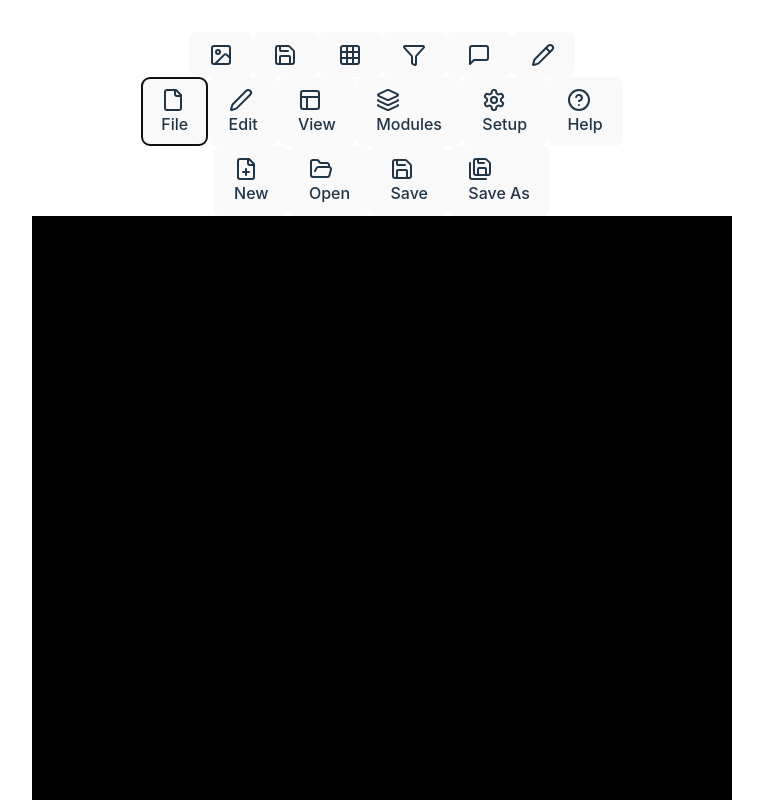
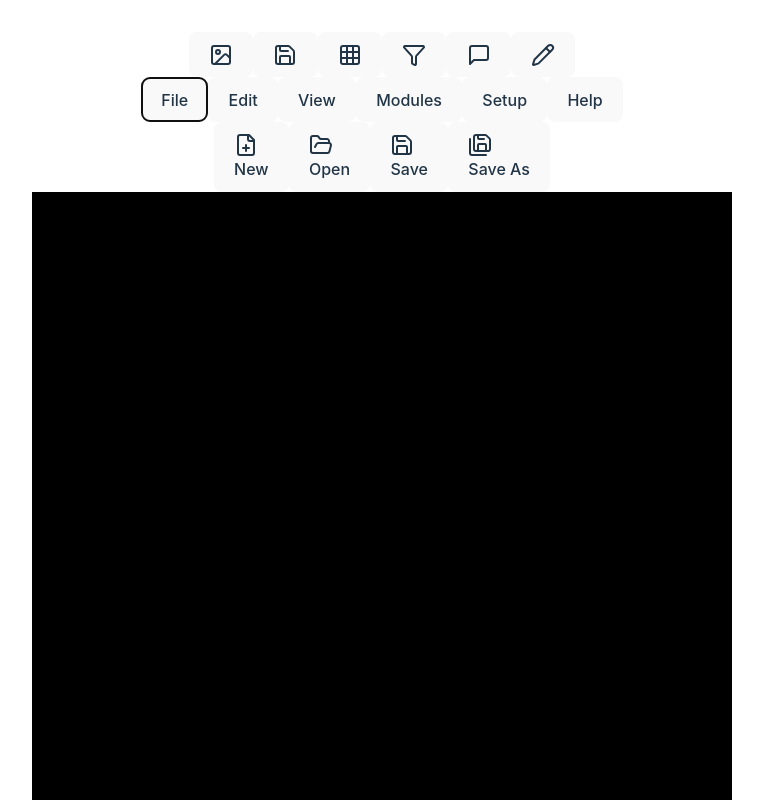
Before and after one commit to YulkonFU/React-Tailwind, a React (Vite) app: page / in a window 1280 px wide. Both pictures are taken after a click on the button "File". Shown: the top 800 px of the page, without its empty margins (258-1021 px from the left). Built offline with nearby package versions, Linux system fonts and the light colour scheme.

Commit message:
Menu Complete

```diff
--- a/src/components/menu/FileMenu.jsx
+++ b/src/components/menu/FileMenu.jsx
@@ -1,8 +1,10 @@
-import { FilePlus, FolderOpen, Save, SaveAll } from "lucide-react";
+import { FilePlus, FolderOpen, Save, SaveAll } from 'lucide-react';
 
 const FileMenu = () => {
   return (
-    <div className="flex gap-4 p-2">
+    <div className="flex gap-8">
+      <div className="space-y-4">
+        <div className="flex gap-4">
           <button className="flex flex-col items-center gap-1 p-2 rounded hover:bg-gray-100">
             <FilePlus className="w-5 h-5" />
             <span className="text-xs">New</span>
@@ -20,6 +22,8 @@ const FileMenu = () => {
             <span className="text-xs">Save As</span>
           </button>
         </div>
+      </div>
+    </div>
   );
 };
 
--- a/src/components/menu/MenuIcons.jsx
+++ /dev/null
@@ -1,17 +0,0 @@
-import {
-  File,
-  Edit2,
-  Layout,
-  Layers,
-  Settings,
-  HelpCircle
-} from 'lucide-react';
-
-export const MenuIcons = {
-  file: { icon: File, title: "File" },
-  edit: { icon: Edit2, title: "Edit" },
-  view: { icon: Layout, title: "View" },
-  modules: { icon: Layers, title: "Modules" },
-  setup: { icon: Settings, title: "Setup" },
-  help: { icon: HelpCircle, title: "Help" }
-};
--- a/src/layout/XactLayout.jsx
+++ b/src/layout/XactLayout.jsx
@@ -19,7 +19,6 @@ import XrayControl from "../components/XrayControl";
 import ManipulatorControl from "../components/ManipulatorControl";
 import DetectorControl from "../components/DetectorControl";
 import DrawingToolbar from "../components/DrawingToolbar";
-import { MenuIcons } from "../components/menu/MenuIcons";
 
 const XactLayout = () => {
   const [activeMenu, setActiveMenu] = useState(null);
@@ -33,6 +32,15 @@ const XactLayout = () => {
   const [showDrawingTools, setShowDrawingTools] = useState(false);
   const [isGridView, setIsGridView] = useState(false);
   const [activeGridIndex, setActiveGridIndex] = useState(0);
+
+  const menuItems = [
+    { key: "file", title: "File" },
+    { key: "edit", title: "Edit" },
+    { key: "view", title: "View" },
+    { key: "modules", title: "Modules" },
+    { key: "setup", title: "Setup" },
+    { key: "help", title: "Help" },
+  ];
 
   // 添加切换Grid布局函数
   const toggleGridView = () => {
@@ -221,25 +229,16 @@ const XactLayout = () => {
         {/* Top Menu Bar */}
         <div className="bg-white border-b">
           {/* Menu Icons */}
-          <div className="h-12 flex items-center px-4 gap-4">
-            {Object.entries(MenuIcons).map(([key, { icon: Icon, title }]) => (
+          <div className="h-12 flex items-center px-4">
+            {menuItems.map(({ key, title }) => (
               <button
                 key={key}
-                className={`p-2 rounded-lg transition-all duration-200 relative group ${
-                  activeMenu === key ? "bg-gray-100" : "hover:bg-gray-50"
+                className={`px-4 py-2 text-sm hover:bg-gray-100 transition-colors ${
+                  activeMenu === key ? "bg-gray-100" : ""
                 }`}
                 onClick={() => toggleMenu(key)}
               >
-                <Icon className="w-5 h-5" />
-                {/* Tooltip */}
-                <span
-                  className="absolute -bottom-8 left-1/2 -translate-x-1/2
-                             px-2 py-1 text-xs bg-gray-800 text-white rounded
-                             opacity-0 group-hover:opacity-100 transition-opacity
-                             whitespace-nowrap"
-                >
-                  {title}
-                </span>
+                {title}
               </button>
             ))}
           </div>
@@ -247,10 +246,12 @@ const XactLayout = () => {
           {/* Menu Content */}
           <div
             className={`overflow-hidden transition-all duration-300 ${
-              activeMenu ? "h-[200px]" : "h-0"
+              activeMenu ? "h-[120px]" : "h-0" // 减小高度
             }`}
           >
-            <div className="p-4 bg-white shadow-lg">
+            <div className="bg-white">
+              {" "}
+              {/* 移除 p-4 和 shadow-lg */}
               {activeMenu === "file" && <FileMenu />}
               {activeMenu === "edit" && <EditMenu />}
               {activeMenu === "view" && <ViewMenu />}
```
Lines whose indentation alone changed are shown as unchanged.
